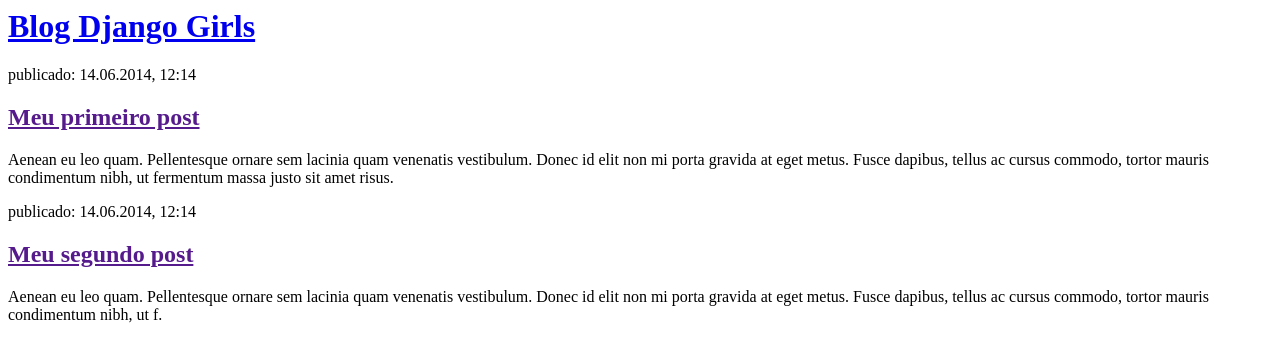
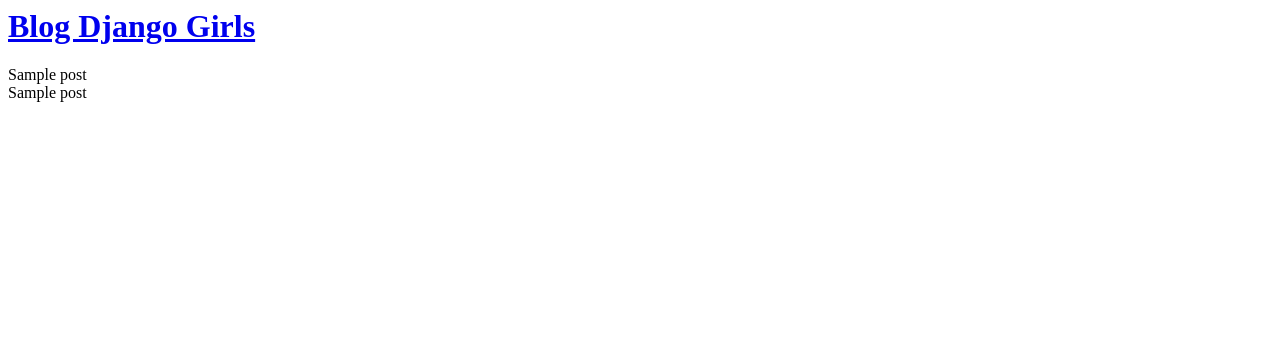
Before and after one commit to NoelMesquita/my-first-blog, a Django app: template blog/templates/blog/post_list.html in a window 1280 px wide. Shown: the top 362 px of the page. Run offline with Django 3.2, Linux system fonts and the light colour scheme; the template is opened without the code that fills it: values that come from a table or form of the project are taken from there, others are empty; tables that the repository leaves empty hold one stand-in row (values such as "Sample post").

Commit message:
Modificação nos arquivos post_list e views

```diff
--- a/blog/templates/blog/post_list.html
+++ b/blog/templates/blog/post_list.html
@@ -8,15 +8,15 @@
         </div>
 
         <div>
-            <p>publicado: 14.06.2014, 12:14</p>
-            <h2><a href="">Meu primeiro post</a></h2>
-            <p>Aenean eu leo quam. Pellentesque ornare sem lacinia quam venenatis vestibulum. Donec id elit non mi porta gravida at eget metus. Fusce dapibus, tellus ac cursus commodo, tortor mauris condimentum nibh, ut fermentum massa justo sit amet risus.</p>
+            {% for post in posts %}
+                {{ post }}
+            {% endfor %}
         </div>
 
         <div>
-            <p>publicado: 14.06.2014, 12:14</p>
-            <h2><a href="">Meu segundo post</a></h2>
-            <p>Aenean eu leo quam. Pellentesque ornare sem lacinia quam venenatis vestibulum. Donec id elit non mi porta gravida at eget metus. Fusce dapibus, tellus ac cursus commodo, tortor mauris condimentum nibh, ut f.</p>
+            {% for post in posts %}
+                {{ post }}
+            {% endfor %}
         </div>
     </body>
 </html>
--- a/blog/views.py
+++ b/blog/views.py
@@ -1,6 +1,9 @@
 from django.shortcuts import render
+from django.utils import timezone
+from .models import Post
 
 # Create your views here.
 
 def post_list(request):
-    return render(request, 'blog/post_list.html', {})
+	posts = Post.objects.filter(published_date__lte=timezone.now()).order_by('published_date')
+	return render(request, 'blog/post_list.html', {'posts': posts})
```
